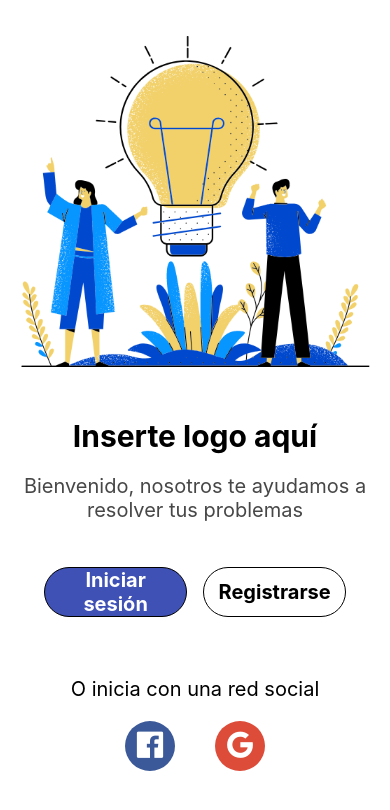
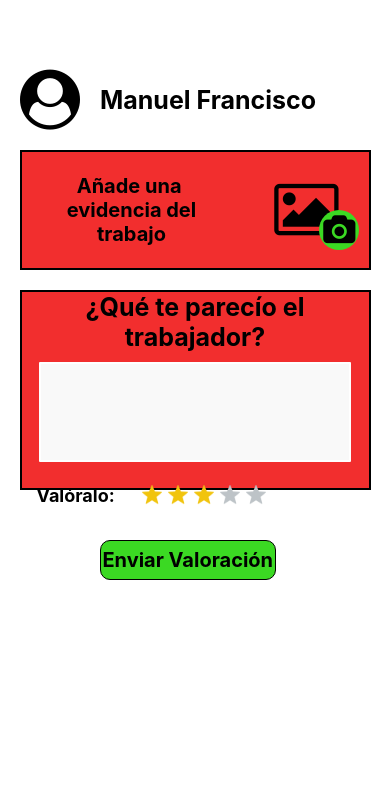
Before and after one commit to martinGM05/Chambapp, a React Native app: screen / in a window 390 px wide. Shown: the top 810 px of the page. Built offline with nearby package versions, Linux system fonts and the light colour scheme.

Commit message:
Correccion de alineacion de vistas Perfil y Valorar Trabajo

```diff
--- a/App.tsx
+++ b/App.tsx
@@ -6,6 +6,8 @@ import InitialLogin from './src/screens/Login/InitialLogin';
 import { NavigationContainer } from '@react-navigation/native';
 import { StackNavigator } from './src/routes/StackNavigator';
 import { LogBox } from 'react-native';
+import Perfil from './src/screens/Perfil';
+import ValorarTrabajo from './src/screens/ValorarTrabajo';
 
 const App = () => {
 
@@ -18,10 +20,12 @@ const App = () => {
 
 
     return (
-        <NavigationContainer>
-            <StatusBar barStyle="dark-content" backgroundColor="transparent" translucent />
-            <StackNavigator />
-        </NavigationContainer>
+        // <NavigationContainer>
+        //     <StatusBar barStyle="dark-content" backgroundColor="transparent" translucent />
+        //     <StackNavigator />
+        // </NavigationContainer>
+        //<Perfil></Perfil>
+        <ValorarTrabajo></ValorarTrabajo>
     )
 }
 
--- a/src/screens/ValorarTrabajo.tsx
+++ b/src/screens/ValorarTrabajo.tsx
@@ -16,19 +16,23 @@ const ValorarTrabajo = () => {
                 <View style={styles._containerTextUploadPhoto}>
                     <Text style={styles._textUploadPhoto}>Añade una {'\n'}evidencia del trabajo</Text>
                 </View>
+
                 <View style={styles._ContainerIconPhotoUpload}>
-                <Icon name='image' size={60} color='#000'></Icon>
+                    <Icon name='image' size={60} color='#000'></Icon>
+
+
+                    <View style={styles._containerChildrenIcon}>
+                        <Icon name='camera' size={30} color='#000'></Icon>
+                    </View>
                 </View>
-                <View style={styles._containerChildrenIcon}>
-                <Icon name='camera' size={30} color='#000'></Icon>
-                </View>
+
 
 
             </View>
             <View style={styles._containerOpinionEmploye}>
                 <Text style={styles._textOpinionEmploye}>¿Qué te parecío el trabajador?</Text>
                 <View style={styles._containerInputText}>
-                <TextInput multiline={true} style={styles._inputsText}></TextInput>
+                    <TextInput multiline={true} style={styles._inputsText}></TextInput>
                 </View>
 
                 <View style={styles._containerRating}>
@@ -56,10 +60,10 @@ export default ValorarTrabajo
 
 const styles = StyleSheet.create({
     _containerGeneral: {
-        alignContent:'center',
-        alignItems:'center',
-        alignSelf:'center',
-        justifyContent:'center'
+        alignContent: 'center',
+        alignItems: 'center',
+        alignSelf: 'center',
+        justifyContent: 'center'
 
     },
     _containerDataEmployee: {
@@ -90,41 +94,44 @@ const styles = StyleSheet.create({
         backgroundColor: '#F22E2E',
         marginTop: 20,
         alignSelf: 'center',
-        flexDirection:'row',
-        justifyContent:'space-between',
-        paddingRight:30,
-        borderWidth:2
+        flexDirection: 'row',
+        justifyContent: 'space-between',
+        paddingRight: 30,
+        borderWidth: 2
     },
-    _textUploadPhoto:{
-        fontSize:20,
-        color:'#000',
-        fontWeight:'bold',
-        textAlign:'center'
+    _textUploadPhoto: {
+        fontSize: 20,
+        color: '#000',
+        fontWeight: 'bold',
+        textAlign: 'center'
 
     },
-    _containerTextUploadPhoto:{
-        marginLeft:20,
-        marginTop:0,
-        width:180,
-        alignContent:'center',
-        justifyContent:'center',
+    _containerTextUploadPhoto: {
+        marginLeft: 20,
+        marginTop: 0,
+        width: 180,
+        alignContent: 'center',
+        justifyContent: 'center',
 
     },
-    _ContainerIconPhotoUpload:{
-        marginTop:25
+    _ContainerIconPhotoUpload: {
+
+       alignSelf:'center'
+
     },
-    _containerChildrenIcon:{
-        position:'absolute',
-        marginLeft:270,
-        marginTop:65,
-        backgroundColor:'#3BD923',
-        width:40,
-        height:40,
-        justifyContent:'center',
-        alignItems:'center',
-        borderRadius:50
+    _containerChildrenIcon: {
+        position: 'absolute',
+
+        backgroundColor: '#3BD923',
+        width: 40,
+        height: 40,
+        justifyContent: 'center',
+        alignItems: 'center',
+        borderRadius: 50,
+        marginTop: 30,
+        marginLeft: 45
     },
-    _containerOpinionEmploye:{
+    _containerOpinionEmploye: {
         width: '90%',
         height: 200,
         backgroundColor: '#F22E2E',
@@ -134,14 +141,14 @@ const styles = StyleSheet.create({
 
 
 
-        borderWidth:2,
+        borderWidth: 2,
 
     },
-    _textOpinionEmploye:{
-        color:'#000',
-        fontSize:25,
-        textAlign:'center',
-        fontWeight:'bold'
+    _textOpinionEmploye: {
+        color: '#000',
+        fontSize: 25,
+        textAlign: 'center',
+        fontWeight: 'bold'
 
 
     },
@@ -158,40 +165,40 @@ const styles = StyleSheet.create({
         color: '#000',
 
     },
-    _containerInputText:{
+    _containerInputText: {
 
-        alignItems:'center'
+        alignItems: 'center',
     },
-    _containerRating:{
-        flexDirection:'row',
-        marginTop:20,
-        marginLeft:15,
-        alignItems:'center'
+    _containerRating: {
+        flexDirection: 'row',
+        marginTop: 20,
+        marginLeft: 15,
+        alignItems: 'center'
 
     },
-    _textRating:{
-        color:'#000',
-        fontSize:18,
-        fontWeight:'bold',
-        marginRight:20
+    _textRating: {
+        color: '#000',
+        fontSize: 18,
+        fontWeight: 'bold',
+        marginRight: 20
     },
-    _buttom:{
-        backgroundColor:'#3BD923',
-        width:'45%',
-        height:40,
-        borderRadius:10,
-        borderColor:'#000',
-        borderWidth:1,
-        justifyContent:'center',
-        alignItems:'center',
-        marginLeft:100,
-        marginTop:50
+    _buttom: {
+        backgroundColor: '#3BD923',
+        width: '45%',
+        height: 40,
+        borderRadius: 10,
+        borderColor: '#000',
+        borderWidth: 1,
+        justifyContent: 'center',
+        alignItems: 'center',
+        marginLeft: 100,
+        marginTop: 50
 
     },
-    _textButtom:{
-        color:'#000',
-        fontWeight:'bold',
-        fontSize:20
+    _textButtom: {
+        color: '#000',
+        fontWeight: 'bold',
+        fontSize: 20
 
     }
 
```
Also changed, not shown: src/screens/Perfil.tsx (+29 -24 lines), 2 other files (tests, documents, lock files or other folders).
